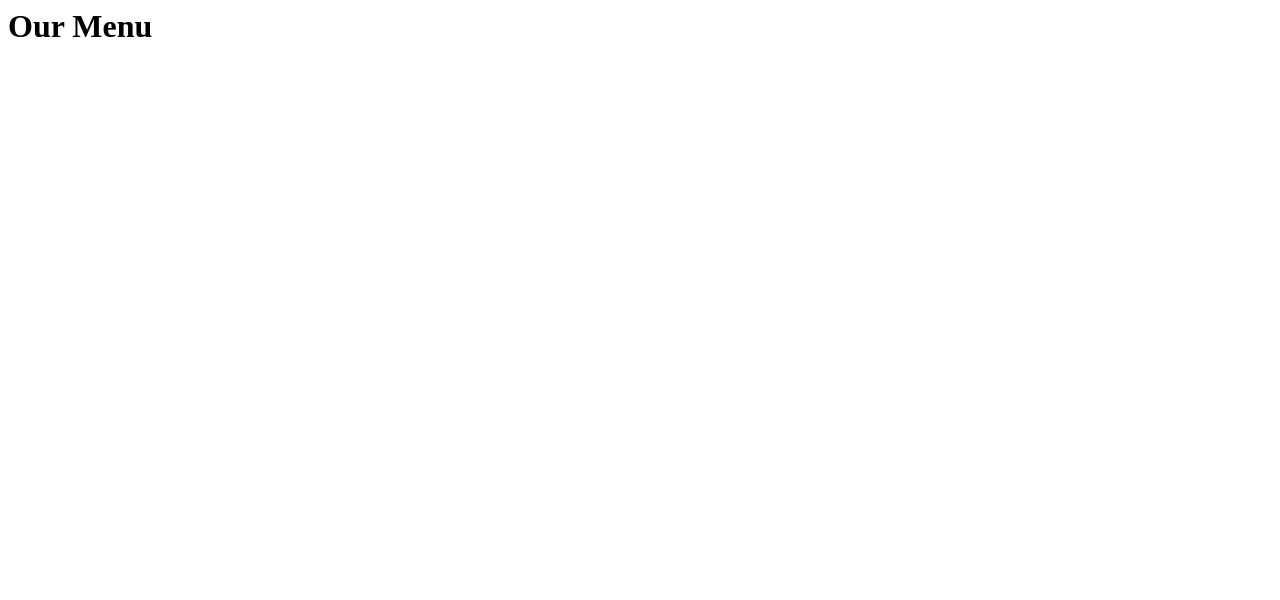
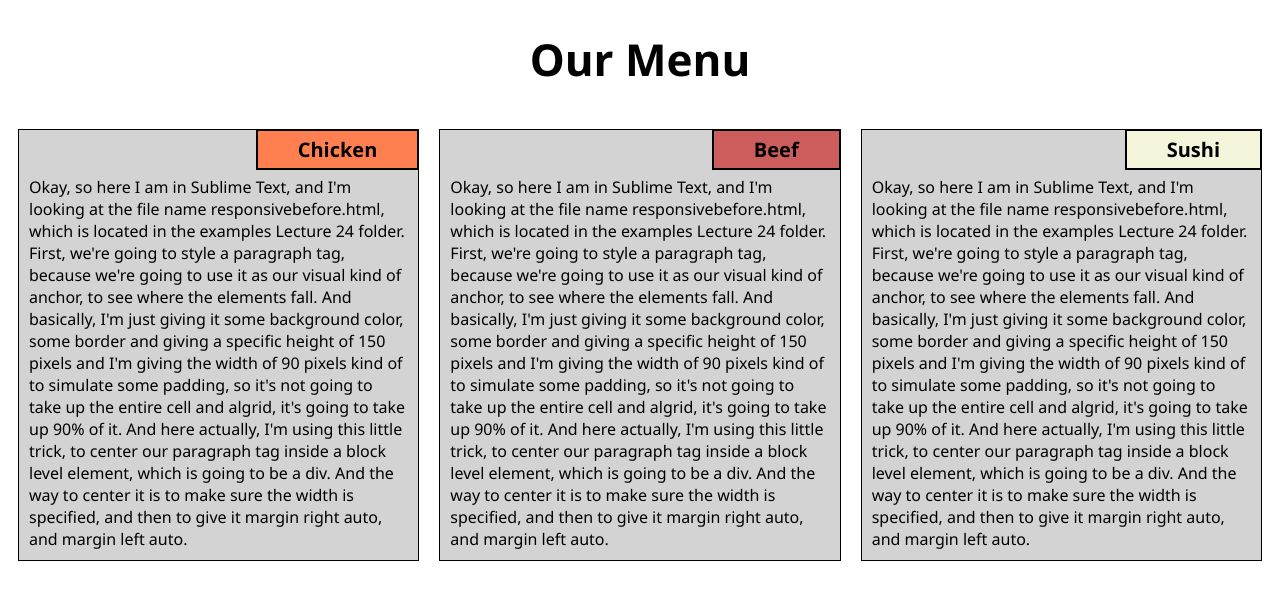
Before and after one commit to alekaar/alekaar.github.io, a plain HTML site: page module2-solution/index.html in a window 1280 px wide. Drawn offline with Linux system fonts and the light colour scheme.

Commit message:
coding done

```diff
--- a/module2-solution/css/styles.css
+++ b/module2-solution/css/styles.css
@@ -0,0 +1,65 @@
+* {
+    box-sizing: border-box;
+    font-family: 'Segoe UI', Tahoma, Geneva, Verdana, sans-serif;
+}
+
+.header {
+    text-align: center;
+    font-size: 2.75em;
+}
+
+@media (min-width: 992px) {
+    .col-lg-4 {
+        width: 33.33%;
+        flex-grow: 1;
+    }
+}
+
+@media (min-width: 768px) and (max-width: 991px) {
+    .col-md-6 {
+        width: 50%;
+        flex-grow: 1;
+    }
+}
+
+.col-lg-4, .col-md-6 {
+    padding: 10px 10px 10px 10px;
+    position: relative;
+
+}
+
+#menu-container {
+    width: 100%;
+    display: flex;
+    flex-wrap: wrap;
+}
+
+.menu-item-header {
+    margin: 0;
+    padding: 5px 40px 5px 40px;
+    border: solid 2px black;
+    position: absolute;
+    top: 10px;
+    right:10px;
+    font-size: 1.25em;
+
+}
+
+#sushi-header {
+    background-color: beige;
+}
+
+#beef-header {
+    background-color: indianred;
+}
+#chicken-header {
+    background-color: coral;
+}
+
+.menu-item-paragraph {
+    border: solid 1px black;
+    padding: 46px 10px 10px 10px;
+    margin: 0;
+    background-color: lightgray;
+
+}
--- a/module2-solution/index.html
+++ b/module2-solution/index.html
@@ -1 +1,60 @@
-<h1>Our Menu</h1>
+<!DOCTYPE html>
+<html lang="eng">
+
+<head>
+    <meta charset="utf-8">
+    <meta name="viewport" content="width=device-width, initial-scale=1">
+    <title>module2-solution</title>
+    <link rel="stylesheet" type="text/css" href="css/styles.css">
+</head>
+
+<body id="page-body">
+    <h1 class="header">Our Menu</h1>
+
+    <div id="menu-container">
+        <section class="col-md-6 col-lg-4">
+            <h4 id="chicken-header" class="menu-item-header">Chicken</h4>
+            <p class="menu-item-paragraph">
+                Okay, so here I am in Sublime Text, and I'm looking at the file name responsivebefore.html, which is
+                located in the examples Lecture 24 folder. First, we're going to style a paragraph tag, because
+                we're going to use it as our visual kind of anchor, to see where the elements fall. And basically,
+                I'm just giving it some background color, some border and giving a specific height of 150 pixels and
+                I'm giving the width of 90 pixels kind of to simulate some padding, so it's not going to take up the
+                entire cell and algrid, it's going to take up 90% of it. And here actually, I'm using this little
+                trick, to center our paragraph tag inside a block level element, which is going to be a div. And the
+                way to center it is to make sure the width is specified, and then to give it margin right auto, and
+                margin left auto.
+            </p>
+        </section>
+        <section class="col-md-6 col-lg-4">
+            <h4 id="beef-header" class="menu-item-header">Beef</h4>
+            <p class="menu-item-paragraph">
+                Okay, so here I am in Sublime Text, and I'm looking at the file name responsivebefore.html, which is
+                located in the examples Lecture 24 folder. First, we're going to style a paragraph tag, because
+                we're going to use it as our visual kind of anchor, to see where the elements fall. And basically,
+                I'm just giving it some background color, some border and giving a specific height of 150 pixels and
+                I'm giving the width of 90 pixels kind of to simulate some padding, so it's not going to take up the
+                entire cell and algrid, it's going to take up 90% of it. And here actually, I'm using this little
+                trick, to center our paragraph tag inside a block level element, which is going to be a div. And the
+                way to center it is to make sure the width is specified, and then to give it margin right auto, and
+                margin left auto.
+            </p>
+        </section>
+        <section class="col-md-6 col-lg-4">
+            <h4 id="sushi-header" class="menu-item-header">Sushi</h4>
+            <p class="menu-item-paragraph">
+                Okay, so here I am in Sublime Text, and I'm looking at the file name responsivebefore.html, which is
+                located in the examples Lecture 24 folder. First, we're going to style a paragraph tag, because
+                we're going to use it as our visual kind of anchor, to see where the elements fall. And basically,
+                I'm just giving it some background color, some border and giving a specific height of 150 pixels and
+                I'm giving the width of 90 pixels kind of to simulate some padding, so it's not going to take up the
+                entire cell and algrid, it's going to take up 90% of it. And here actually, I'm using this little
+                trick, to center our paragraph tag inside a block level element, which is going to be a div. And the
+                way to center it is to make sure the width is specified, and then to give it margin right auto, and
+                margin left auto.
+            </p>
+        </div>
+    </section>
+</body>
+
+</html>
```
